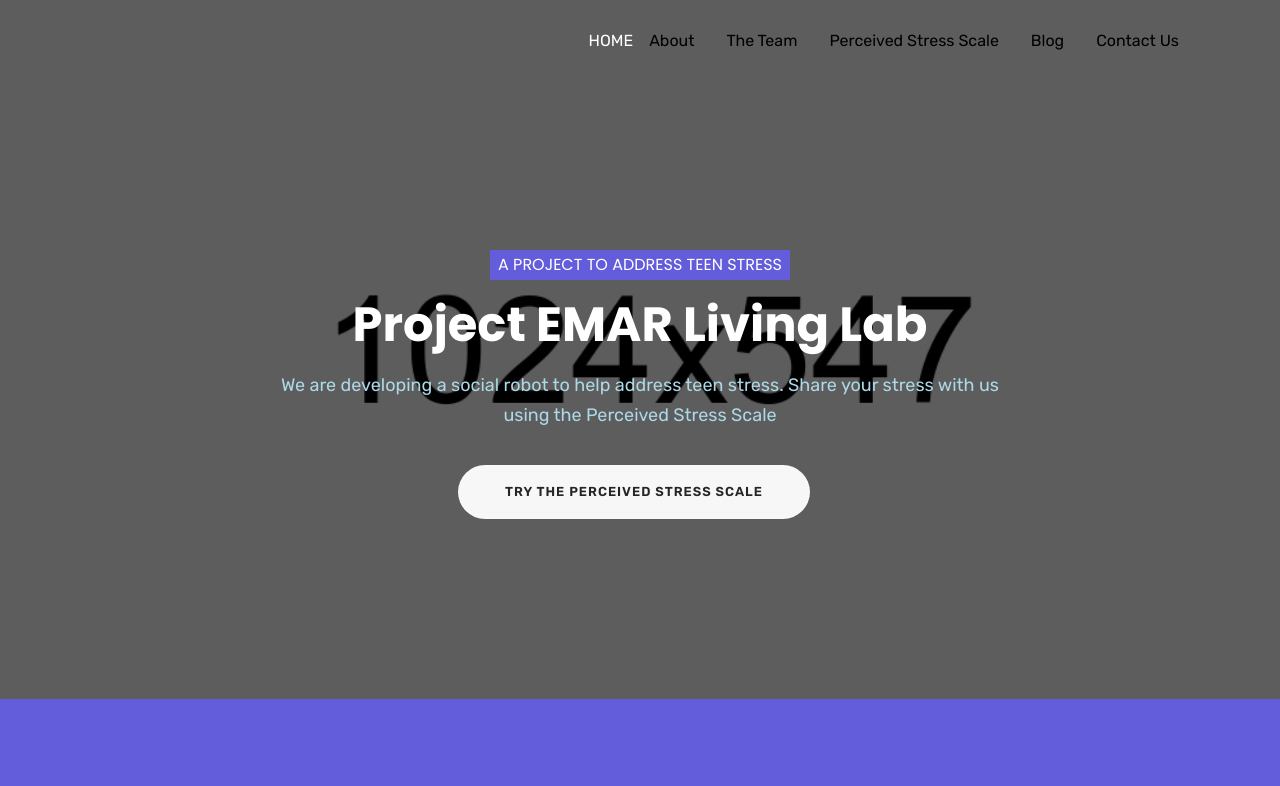
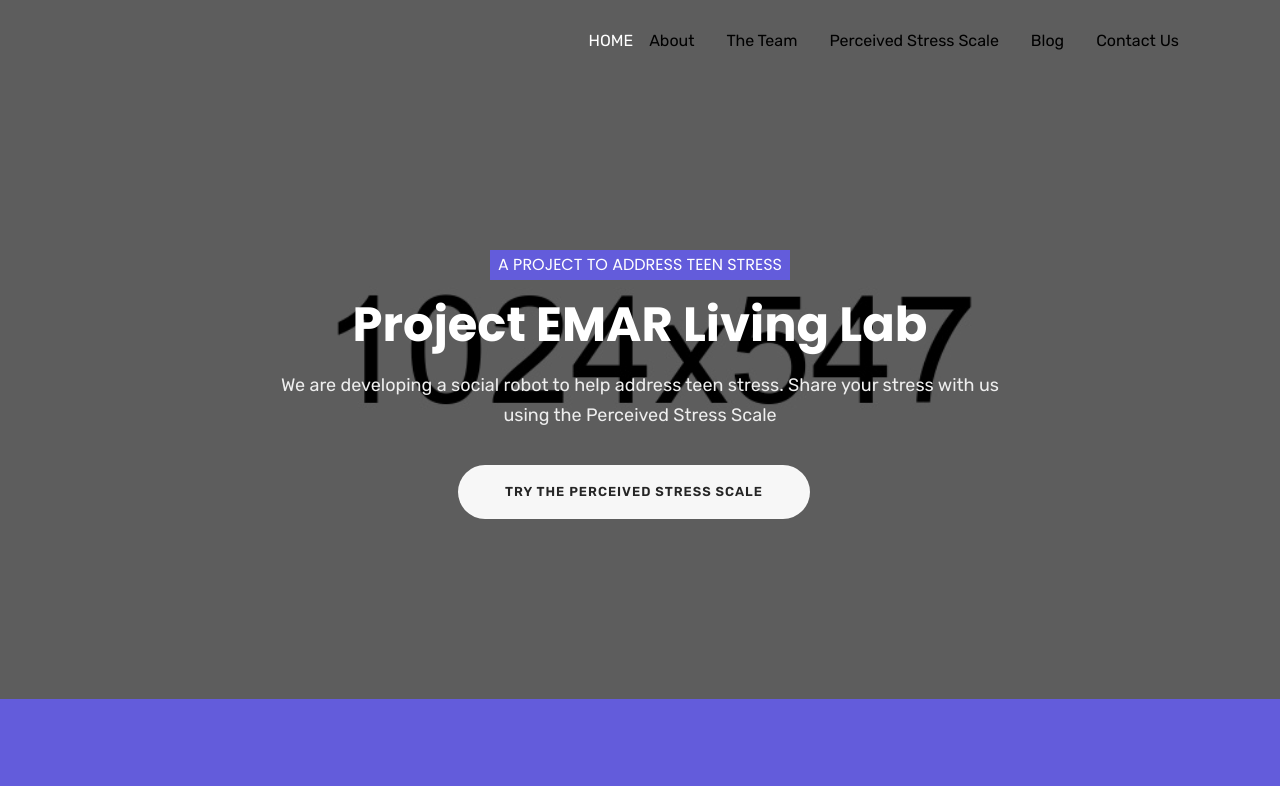
Before and after one commit to ChristinaNoelleN/EMARLivingLab, a plain HTML site: page index.html in a window 1280 px wide. Shown: the top 786 px of the page. Drawn offline with Linux system fonts and the light colour scheme; files whose address does not match are found by name.

Commit message:
Update style.css

```diff
--- a/assets/css/style.css
+++ b/assets/css/style.css
@@ -579,7 +579,7 @@ h5.subtitle {
 
 .banner-content p {
     margin: 20px 0px;
-    color: #add8e6;
+    color: #eee;
     font-size: 18px;
     line-height: 30px;
 }
```
